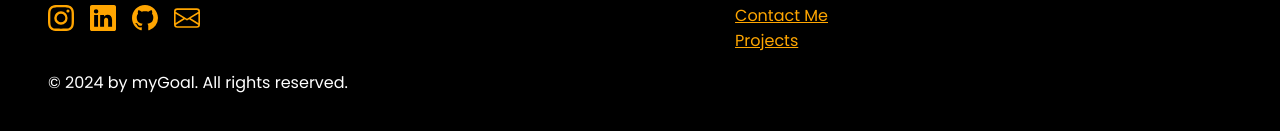
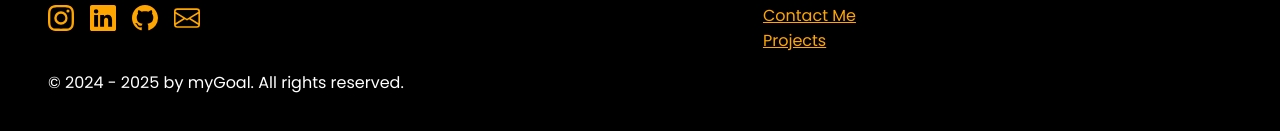
Before and after one commit to Mithil2603/mithil-portfolio-new-and-upgraded, a React (Create React App) app: page / in a window 1280 px wide. Shown: the part 2338-2469 px from the top of the page. Built offline with nearby package versions, Linux system fonts and the light colour scheme; a web font is replaced by a local one.

Commit message:
year range added in footer

```diff
--- a/src/Components/Footer.jsx
+++ b/src/Components/Footer.jsx
@@ -64,7 +64,7 @@ export default function Footer() {
                 </svg>
               </Link>
             </div>
-            <p className="mt-3">&copy; 2024 by myGoal. All rights reserved.</p>
+            <p className="mt-3">&copy; 2024 - {new Date().getFullYear()} by myGoal. All rights reserved.</p>
           </div>
           <div className="right-footer m-auto">
             <p>Portfolio Links</p>
```
